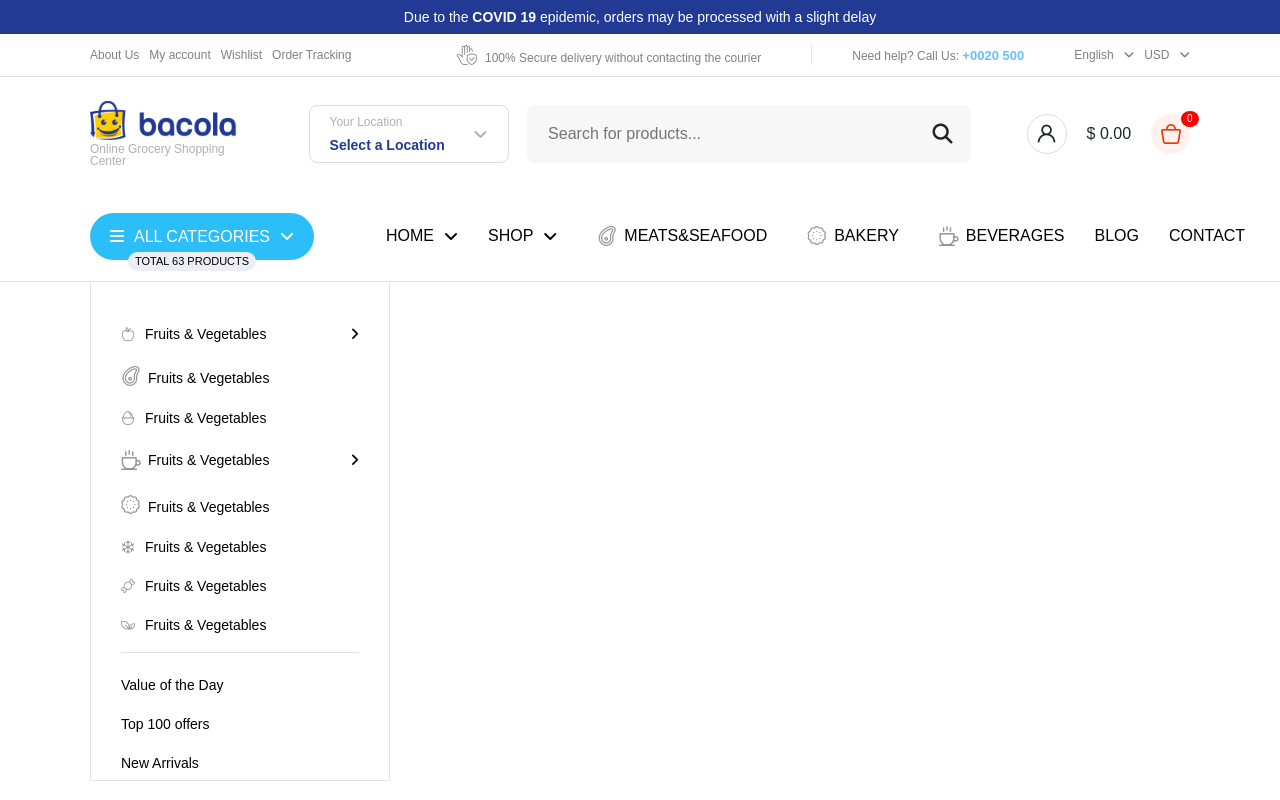
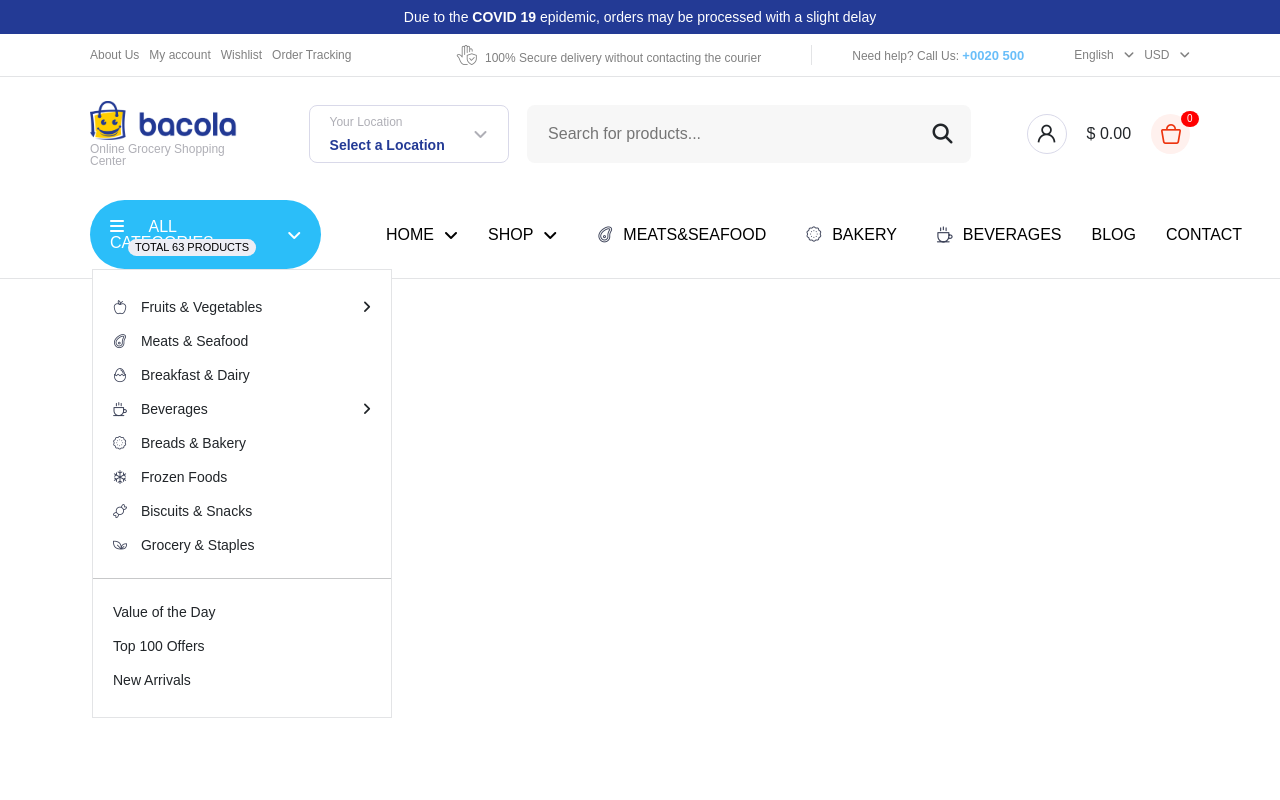
Before and after one commit to vafafh/Front_End_Project_Main, a plain HTML site: page index.html in a window 1280 px wide. Drawn offline with Linux system fonts and the light colour scheme.

Commit message:
feat:header section

```diff
--- a/css/partials/_fonts.scss
+++ b/css/partials/_fonts.scss
@@ -28,6 +28,57 @@
     -moz-osx-font-smoothing: grayscale;
 }
 
+.klbth-icon-2-grid:before {
+    content: '\e802';
+}
+
+.klbth-icon-3-grid:before {
+    content: '\e803';
+}
+
+.klbth-icon-4-grid:before {
+    content: '\e801';
+}
+
+.klbth-icon-list-grid:before {
+    content: '\e805';
+}
+
+.klbth-icon-apple-juice:before {
+    content: '\e823';
+    color: #3e445a;
+    cursor: pointer;
+    margin-right: 10px;
+}
+
+.klbth-icon-boiled-egg:before {
+    content: '\e809';
+    color: #3e445a;
+    margin-right: 10px;
+    cursor: pointer;
+}
+
+.klbth-icon-snowflake:before {
+    content: '\e880';
+    cursor: pointer;
+    color: #3e445a;
+    margin-right: 10px;
+}
+
+.klbth-icon-candy:before {
+    cursor: pointer;
+    content: '\e828';
+    color: #3e445a;
+    margin-right: 10px;
+}
+
+.klbth-icon-vegan:before {
+    content: '\e813';
+    color: #3e445a;
+    cursor: pointer;
+    margin-right: 10px;
+}
+
 .klbth-icon-phone-call:before {
     content: '\e892';
 }
@@ -47,7 +98,7 @@
 
 .klbth-icon-milk-box:before {
     content: '\e8a8';
-    font-size: 25px;
+    // font-size: 25px;
     margin-right: 10px;
     color: black;
 }
@@ -81,15 +132,13 @@
     font-size: 20px;
 }
 
+.klbth-icon-location:before {
+    content: '\e800';
+
+}
+
 .klbth-icon-mail:before {
     content: '\e84f';
-    color: rgba(102, 102, 102, 0.531);
-    font-size: 18px;
-    display: flex;
-    justify-content: center;
-    padding-left: 10px;
-    align-items: center;
-    width: 5%;
 }
 
 .klbth-icon-user:before {
@@ -113,56 +162,26 @@
 
 .klbth-icon-meat:before {
     content: '\e873';
-    font-size: 20px;
-    color: #949494;
-    margin-right: 7px;
+    // font-size: 20px;
+    margin-right: 10px;
+    color: #3e445a;
 }
 
 .klbth-icon-biscuit:before {
     content: '\e81b';
-    font-size: 20px;
-    color: #949494;
-    margin-right: 7px;
+    // font-size: 20px;
+    margin-right: 10px;
+    color: #3e445a;
 }
 
 .klbth-icon-cup:before {
     content: '\e867';
-    font-size: 20px;
-    color: #949494;
-    margin-right: 7px;
-}
-.klbth-icon-apple-juice:before {
-    content: '\e823';
-    color: #949494;
-    cursor: pointer;
-    margin-right: 10px;
-}
-.klbth-icon-boiled-egg:before {
-    content: '\e809';
-    color: #949494;
-    margin-right: 10px;
-    cursor: pointer;
-}
-.klbth-icon-snowflake:before {
-    content: '\e880';
-    cursor: pointer;
-    color: #949494;
-    margin-right: 10px;
-}
-.klbth-icon-candy:before {
-    cursor: pointer;
-    content: '\e828';
-    color: #949494;
-    margin-right: 10px;
-}
-
-.klbth-icon-vegan:before {
-    content: '\e813';
-    color: #949494;
-    cursor: pointer;
+    // font-size: 20px;
+    color: #3e445a;
     margin-right: 10px;
 }
 
 
 
+
 /*#endregion Icons do not open it is too big press alt z*/
--- a/css/partials/_header.scss
+++ b/css/partials/_header.scss
@@ -5,6 +5,7 @@ a {
 header {
 
     .header-1 {
+        display: block;
         font-size: 14px;
         background-color: $blue;
         font-family: Arial, Helvetica, sans-serif;
@@ -74,6 +75,14 @@ header {
 
                         i {
                             padding-left: 10px;
+                            transition: .4s;
+
+                        }
+                        &:hover i{
+                                transform: rotateX(180deg);
+                            }
+                            &:hover{
+                                color: #2BBEF9;
                             }
                     }
 
@@ -88,6 +97,7 @@ header {
                             left: -11px;
                             padding: 30px 30px;
                             box-shadow: 0px 1px 19px -10px rgba(148, 148, 148, 0.75);
+                            border:  1px solid #e3e4e6;
                             border-bottom-left-radius: 5px;
                             border-bottom-right-radius: 5px;
                             background-color: white;
@@ -123,6 +133,7 @@ header {
                             left: -11px;
                             padding: 30px 30px;
                             box-shadow: 0px 1px 19px -10px rgba(148, 148, 148, 0.75);
+                            border:  1px solid #e3e4e6;
                             border-bottom-left-radius: 5px;
                             border-bottom-right-radius: 5px;
                             background-color: white;
@@ -372,14 +383,20 @@ header {
             position: relative;
 
             #allcatg {
+                display: flex;
+                user-select: none;
+                justify-content: space-between;
+                align-items: center;
                 position: relative;
+                width: 90%;
                 background-color: #2BBEF9;
-                padding: 15px 20px;
+                padding: 18px 20px;
                 border-radius: 50px;
                 color: white;
+                cursor: pointer;
 
                 .text {
-                    margin: 0 10px;
+                    margin: 0 20px;
                 }
 
                 .spn-bottom {
@@ -388,7 +405,7 @@ header {
                     font-size: 11px;
                     background-color: #EDEEF5;
                     border-radius: 50px;
-                    padding: 4px 7px;
+                    padding: 3px 7px;
                     left: 38px;
                     color: black;
                 }
@@ -397,64 +414,56 @@ header {
 
             }
 
+            .dropdown-category{
+                position: absolute;
+                font-size: 14px;
+                cursor: pointer;
+                background-color: rgb(255, 255, 255);
+                border:  1px solid #e3e4e6;
+                width: 300px;
+                top: 69px;
+                left: 2px;
+                padding: 20px 0;
+                .menu{
+                    padding: 10px 20px;
+                    // position: relative;
+                    &:hover .main-p{
+                        color: #2BBEF9;
 
+                    }
+                    &:hover .icon::before{
+                        color:#2BBEF9;
+                    }
 
-            .dropdown-allcatg {
-
-                // display: none;
-                .main-ul {
-
+                    .right-menu{
+                        visibility: hidden;
+                        background-color: rgb(255, 255, 255);
+                        border:  1px solid #e3e4e6;
                         position: absolute;
                         width: 300px;
-                    height: 500px;
+                        left: 100%;
+                        top: -1px;
+                        height: 100%;
                         padding: 20px;
-                    top: 53px;
-                    color: black;
-                    background-color: rgb(255, 255, 255);
-                    border: 1px solid #e3e4e6;
-                    ;
-
-                    li {
-                        display: flex;
-                        justify-content: space-between;
-                        align-items: center;
-                        margin: 25px 10px;
-                        font-size: 14px;
-
-                        a {
-                            color: black;
+                        p{
+                            padding: 10px 20px;
+                            &:hover{
+                                color: #2BBEF9;
+                            }
+                        }
                     }
 
-                        &:hover a {
-                            color: #2BBEF9;
+                    &:hover .right-menu{
+                        visibility: visible;
+                    }
 
                 }
 
             }
 
-                    .main-li {
 
-                        // position: relative;
-                        ul {
-                            visibility: hidden;
-                            position: absolute;
-                            background-color: #ffffff;
-                            border: 1px solid #e3e4e6;
-                            border-top: none;
-                            left: 100%;
-                            top: 0;
-                            padding: 20px;
-                            width: 300px;
-                            height: 100%;
-                        }
 
-                        &:hover ul {
-                            visibility: visible;
-                        }
 
-                    }
-                }
-            }
 
 
         }
@@ -478,10 +487,13 @@ header {
                             padding-left: 10px;
                         }
 
-                        &:hover {
+                        &:hover{
                             background-color: #f0faff;
                             color: #2BBEF9;
 
+                        }
+                        &:hover .icon::before{
+                            color: #2BBEF9;
                         }
                     }
                 }
@@ -566,3 +578,13 @@ header {
     }
 
 }
+
+
+@media screen and (max-width: 576px){
+    header{
+       .header-1{
+        display: none;
+    }
+    }
+
+}
--- a/index.html
+++ b/index.html
@@ -167,75 +167,137 @@
                 <div class="row align-items-center">
                     <div class="col-lg-3">
                         <div class="box-left">
-                            <a href="" id="allcatg"><i class="fa-solid fa-bars"></i><span class="text">ALL
-                                    CATEGORIES</span><i class="fa-solid fa-angle-down"></i>
+                            <div id="allcatg">
+                                <p>
+                                    <i class="fa-solid fa-bars"></i>
+                                    <span class="text">ALL CATEGORIES</span>
+                                </p>
+
+                                <i class="fa-solid fa-angle-down"></i>
                                 <span class="spn-bottom">TOTAL 63 PRODUCTS</span>
-                            </a>
+                            </div>
+
+                            <div class="dropdown-category">
+
+                                    <div class="menu">
+
+
+                                        <div class="left-menu d-flex justify-content-between align-items-center">
+
+                                              <p class="main-p">
+                                                <i class="klbth-icon-apple-juice icon"></i>
+                                                Fruits & Vegetables
+                                              </p>
+                                              <i class="fa-solid fa-angle-right icon"></i>
+                                        </div>
+
+
+                                         <div class="right-menu" id="categories_all2">
+                                               <p>Cuts & Sprouts</p>
+                                               <p>Exotic Friuits & Veggies</p>
+                                               <p>Fresh Fruits</p>
+                                               <p>Fresh Vegetables</p>
+                                               <p>Herbs & Seasonings</p>
+                                               <p>Packaged Produce</p>
+                                               <p>Party Trays</p>
+                                          </div>
+                                    </div>
 
 
 
-                            <div class="dropdown-allcatg">
-                                <ul class="main-ul">
-                                    <li class="main-li">
-                                        <a href="" class="d-flex justify-content-between align-items-center w-100">
-                                            <span class="d-flex justify-content-between align-items-center ">
-                                                <i class="test klbth-icon-apple-juice"></i>
-                                                Fruits & Vegetables
-                                            </span>
 
-                                            <i class="fa-solid fa-angle-right"></i>
-                                        </a>
-                                        <ul>
-                                            <li>Shop default</li>
-                                            <li>Shop Right sidebar</li>
-                                            <li>Shop Wide</li>
-                                            <li>List Left Sidebar</li>
-                                            <li>Load More Button</li>
-                                            <li>Infinite Scrolling</li>
-                                        </ul>
-                                    </li>
-                                    <li>
-                                        <a href=""><i class="klbth-icon-meat"></i>Fruits & Vegetables</a>
-                                    </li>
-                                    <li>
-                                        <a href=""><i class="klbth-icon-boiled-egg"></i>Fruits & Vegetables</a>
-                                    </li>
-                                    <li class="main-li">
-                                        <a href="" class="d-flex justify-content-between align-items-center w-100">
-                                            <!-- <i class="klbth-icon-cup"></i>Fruits & Vegetables <i class="fa-solid fa-angle-right"></i> -->
-                                            <span class="d-flex justify-content-between align-items-center">
-                                                <i class="klbth-icon-cup"></i>
-                                                Fruits & Vegetables
-                                            </span>
 
-                                            <i class="fa-solid fa-angle-right"></i>
-                                        </a>
-                                        <ul>
-                                            <li>Shop default</li>
-                                            <li>Shop Right sidebar</li>
-                                            <li>Shop Wide</li>
-                                            <li>List Left Sidebar</li>
-                                            <li>Load More Button</li>
-                                            <li>Infinite Scrolling</li>
-                                        </ul>
-                                    </li>
-                                    <li>
-                                        <a href=""><i class="klbth-icon-biscuit"></i>Fruits & Vegetables</a>
-                                    </li>
-                                    <li>
-                                        <a href=""><i class="klbth-icon-snowflake"></i>Fruits & Vegetables</a>
-                                    </li>
-                                    <li>
-                                        <a href=""><i class="klbth-icon-candy"></i></i>Fruits & Vegetables</a>
-                                    </li>
-                                    <li style="border-bottom:1px solid #e3e4e6 ; padding-bottom: 20px;">
-                                        <a href=""><i class="klbth-icon-vegan"></i>Fruits & Vegetables</a>
-                                    </li>
-                                    <li>Value of the Day</li>
-                                    <li>Top 100 offers</li>
-                                    <li>New Arrivals</li>
-                                </ul>
+                                <div class="menu">
+                                    <p class="main-p">
+                                        <i class="klbth-icon-meat icon"></i>
+                                        Meats & Seafood
+                                    </p>
+
+                                </div>
+
+                                <div class="menu">
+                                    <p class="main-p">
+                                        <i class="klbth-icon-boiled-egg icon"></i>
+                                            Breakfast & Dairy
+                                    </p>
+                                </div>
+
+
+                                <div class="menu">
+
+                                    <div class="left-menu d-flex justify-content-between align-items-center">
+
+                                        <p class="main-p">
+                                            <i class="klbth-icon-cup icon"></i>
+                                            Beverages
+                                        </p>
+                                        <i class="fa-solid fa-angle-right icon"></i>
+                                    </div>
+
+
+                                    <div class="right-menu" id="categories_all3">
+                                        <p>Coffee</p>
+                                        <p>Craft Beer</p>
+                                        <p>Drink Boxes & Pouches</p>
+                                        <p>Milk & Plant-Based Milk</p>
+                                        <p>Soda & Pop</p>
+                                        <p>Sparkling Water</p>
+                                        <p>Tea & Kombutca</p>
+                                        <p>Water</p>
+                                        <p>Wine</p>
+                                    </div>
+
+                                </div>
+
+
+                                <div class="menu">
+                                    <p class="main-p">
+                                        <i class="klbth-icon-biscuit icon"></i>
+                                        Breads & Bakery
+
+                                    </p>
+                                </div>
+
+
+                                <div class="menu">
+                                    <p class="main-p">
+                                        <i class="klbth-icon-snowflake icon"></i>
+                                        Frozen Foods
+                                    </p>
+                                </div>
+
+                                <div class="menu">
+                                    <p class="main-p">
+                                        <i class="klbth-icon-candy icon"></i>
+                                        Biscuits & Snacks
+                                    </p>
+                                </div>
+
+                                <div class="menu">
+                                    <p class="main-p">
+                                        <i class="klbth-icon-vegan icon"></i>
+                                        Grocery & Staples
+                                    </p>
+                                </div>
+
+
+                                <hr>
+
+                                <div class="menu">
+                                    <p class="main-p">Value of the Day</p>
+                                </div>
+                                <div class="menu">
+                                    <p class="main-p">Top 100 Offers</p>
+                                </div>
+                                <div class="menu">
+                                    <p class="main-p">New Arrivals</p>
+                                </div>
+
                             </div>
+
+
+
+
 
 
 
@@ -318,11 +380,11 @@
                                     </ul>
                                 </li>
                                 <li class="list-menu"><a href="" class="top-a"><i
-                                            class="klbth-icon-meat"></i>MEATS&SEAFOOD</a></li>
+                                            class="klbth-icon-meat icon"></i>MEATS&SEAFOOD</a></li>
                                 <li class="list-menu"><a href="" class="top-a"><i
-                                            class="klbth-icon-biscuit"></i>BAKERY</a></li>
+                                            class="klbth-icon-biscuit icon"></i>BAKERY</a></li>
                                 <li class="list-menu"><a href="" class="top-a"><i
-                                            class="klbth-icon-cup"></i>BEVERAGES</a></li>
+                                            class="klbth-icon-cup icon"></i>BEVERAGES</a></li>
                                 <li class="list-menu"><a href="" class="top-a">BLOG</a></li>
                                 <li class="list-menu"><a href="" class="top-a">CONTACT</a></li>
                             </ul>
@@ -344,6 +406,65 @@
 
     </header>
 
+<!--
+    <nav id="Phone">
+        <div class="top-header">
+            <p> Due to the COVID 19 epidemic, orders may be processed with a slight delay</p>
+        </div>
+
+
+        <div class="bottom-header">
+            <div class="row justify-content-between align-items-center">
+                <div class="col-2">
+                    <i style="font-size: 20px;" class="fa-solid fa-bars"></i>
+                </div>
+                <div class="col-8 text-center">
+                    <img src="./assets/styles/images/bacola-logo-mobile.png" alt="">
+                </div>
+                <div class="col-2">
+                    <i class="klbth-icon-shopping-bag"><span>0</span></i>
+                </div>
+            </div>
+        </div> -->
+
+    <!-- <section id="Section1">
+        <div class="container">
+            <div class="row">
+                <div class="col-lg-8 col-12 left">
+                    <img class="img1 w-100" src="./image/slider-image-8.jpg" alt="">
+
+
+                    <div class="left-text">
+                        <div class="top">
+                            <span>EXCLUSIVE OFFER</span>
+                            <span>-20% OFF</span>
+                        </div>
+                        <div class="center1">
+                            <h1>Feed your family the best</h1>
+                        </div>
+                        <div class="center2">
+                            <p>Only this week , Don't miss...</p>
+                        </div>
+                        <div class="center3">
+                            <span>from</span>
+                            <span style="font-size: 30px; font-weight: bold; color: #D51243;">$7.99</span>
+                        </div>
+                        <div class="bottom">
+                            <a href="">Shop now<i class="fa-solid fa-arrow-right-long"></i></a>
+                        </div>
+
+
+                    </div>
+
+                </div>
+                <div class="col-lg-4 col-12 right text-end">
+                    <img class="img2 w-100" src="./image/sidebar-banner.gif" alt="">
+
+                </div>
+            </div>
+        </div>
+    </section> -->
+
     <script src="./js/jquery.js"></script>
     <script src="./slick/slick.js"></script>
     <script src="./js/main.js"></script>
--- a/js/main.js
+++ b/js/main.js
@@ -24,9 +24,8 @@ window.onclick = function(event) {
   }
 }
 
-$("#allcatg").click(function(e){
-  e.preventDefault();
-      $(".dropdown-allcatg").toggle()
+$("#allcatg").click(function(){
+      $(".dropdown-category").toggle()
 
 })
 
```
Also changed, not shown: css/style.css, 1 other file. Lines whose indentation alone changed are shown as unchanged.
